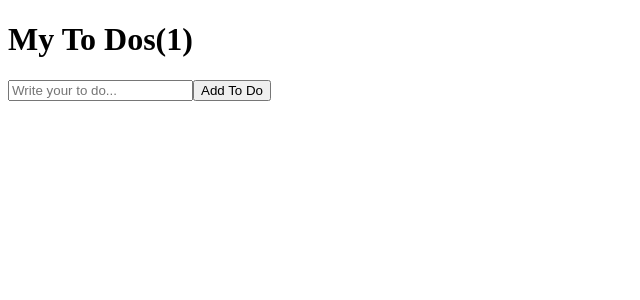
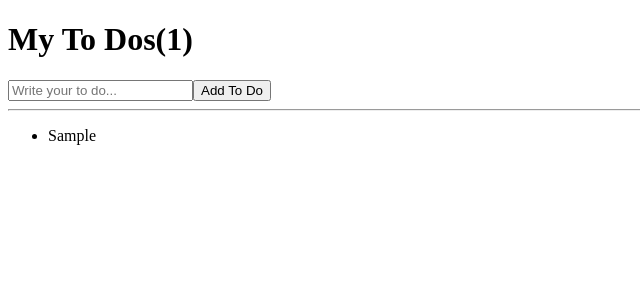
Before and after one commit to ejshin2ya/React_Movie, a React (Create React App) app in the folder react-for-beginners/: page / in a window 1280 px wide. Both pictures are taken after typing "Sample" into the empty fields and a click on the button "Add To Do". Shown: the top 300 px of the page, without its empty margins (0-640 px from the left). Built offline with nearby package versions, Linux system fonts and the light colour scheme.

Commit message:
7-1. To Do List part Two

```diff
--- a/react-for-beginners/src/App.js
+++ b/react-for-beginners/src/App.js
@@ -12,7 +12,6 @@ function App() {
     setToDo("");
     setToDos((currentArray) => [toDo, ...currentArray]);
   };
-  console.log(toDos);
   return (
     <div>
       <h1>My To Dos({toDos.length})</h1>
@@ -25,6 +24,12 @@ function App() {
         />
         <button>Add To Do</button>
       </form>
+      <hr />
+      <ul>
+        {toDos.map((item, index) => (
+          <li key={index}>{item}</li>
+        ))}
+      </ul>
     </div>
   );
 }
```
